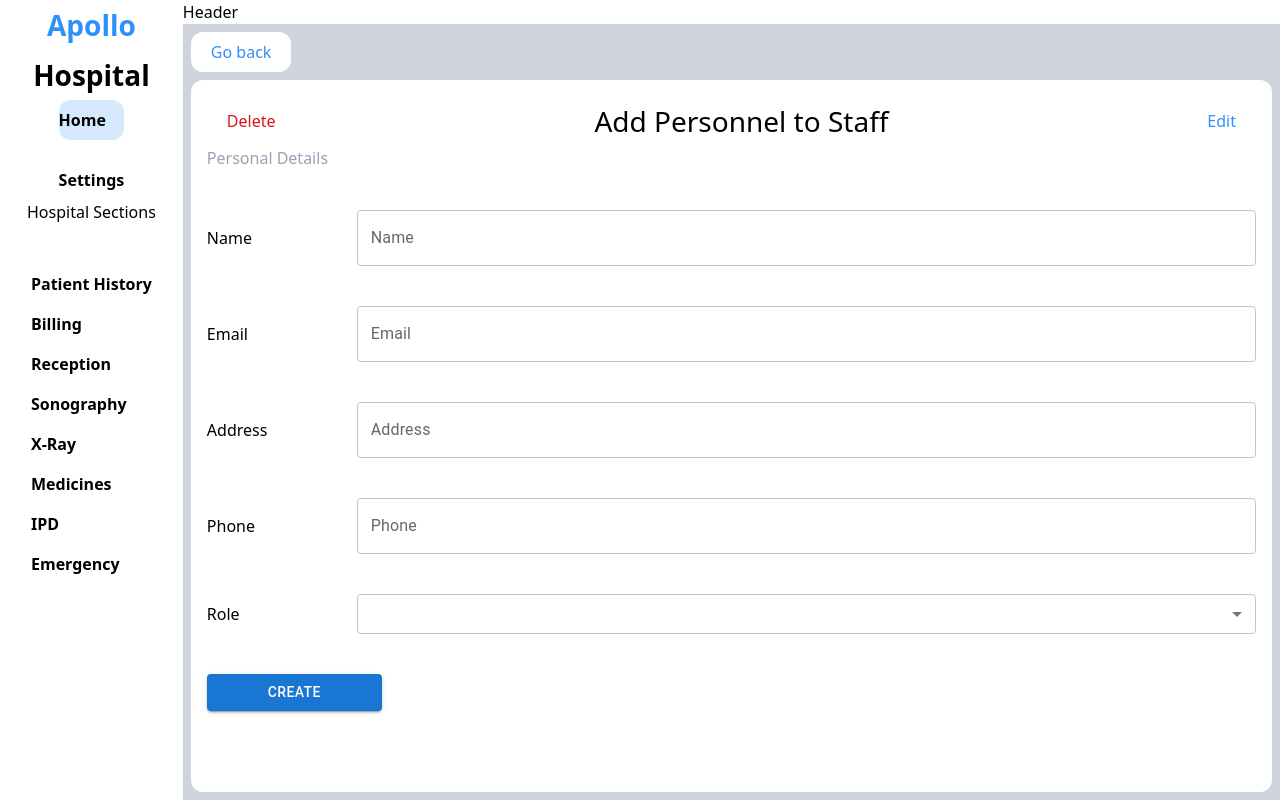
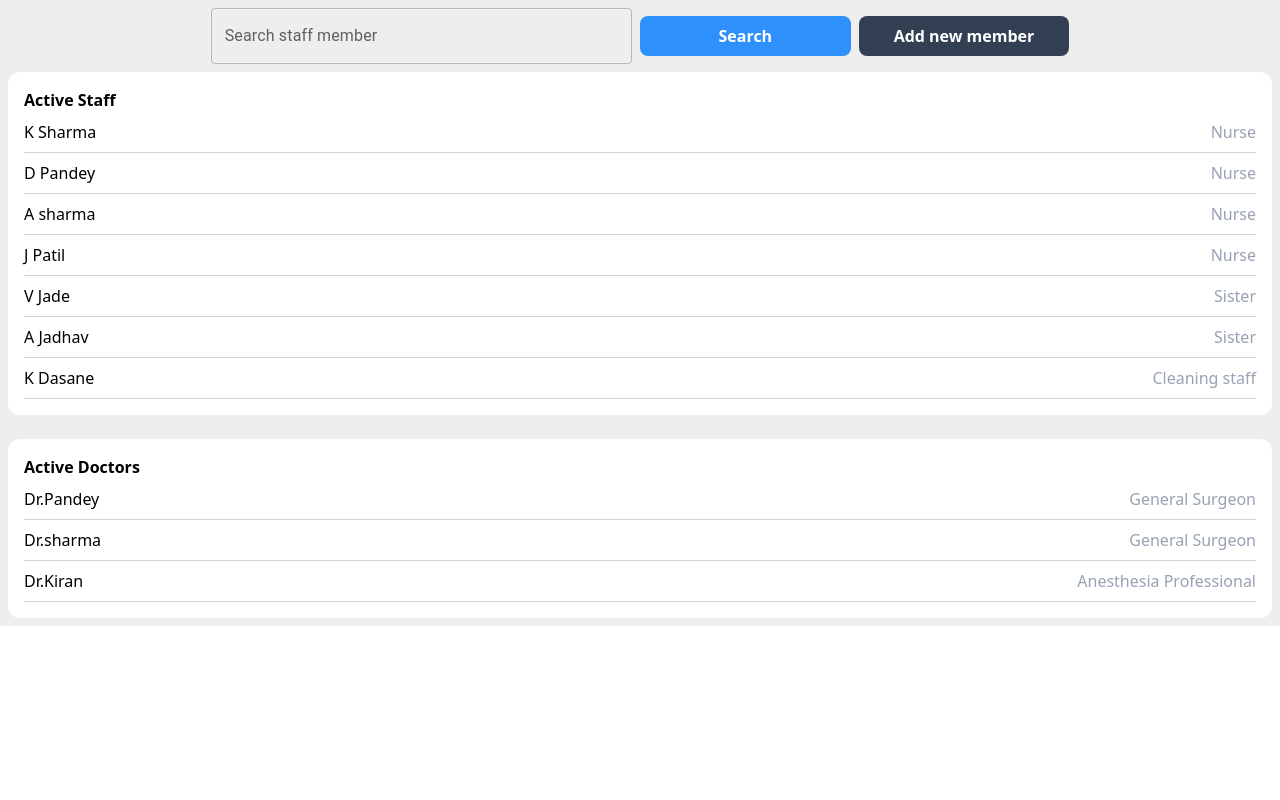
Before and after one commit to SiddheshBorse/Salus, a React (Vite) app: page /staff in a window 1280 px wide. Built offline with nearby package versions, Linux system fonts and the light colour scheme.

Commit message:
commit 1.1

```diff
--- a/package.json
+++ b/package.json
@@ -22,7 +22,6 @@
     "react-clock": "^4.6.0",
     "react-datepicker": "^6.6.0",
     "react-dom": "^18.2.0",
-    "react-router-dom": "^6.22.3",
     "react-time-picker": "^6.6.0"
   },
   "devDependencies": {
@@ -35,6 +34,7 @@
     "eslint-plugin-react-hooks": "^4.6.0",
     "eslint-plugin-react-refresh": "^0.4.6",
     "postcss": "^8.4.38",
+    "react-router-dom": "^6.22.3",
     "tailwindcss": "^3.4.3",
     "vite": "^5.2.0"
   }
--- a/src/App.jsx
+++ b/src/App.jsx
@@ -4,11 +4,25 @@ import { TextField } from "@mui/material";
 import MasterAccount from "./screens/OnBoarding/MasterAccount";
 import Login from "./screens/OnBoarding/Login";
 import Dashboard from "./screens/Application/Dashboard";
+import { Outlet, Route, Routes } from 'react-router'
+import DoctorUI from "./screens/Appointments/DoctorUI";
+import DoctorOnboarding from "./screens/Application/DoctorOnboarding";
+import StaffDisplay from "./screens/Application/StaffDisplay";
 
 export default function App() {
   return (
-    <div className="App">
-      <Dashboard/>
+    <div className= "App">
+      <Routes>
+        <Route path = "/" element = {<Dashboard />}/>
+        <Route path = "/landing" element = {<Landing/>} />
+        <Route path = "/login" element = {<Login/>}/>
+        <Route path = "/master" element = {<MasterAccount/>}/>
+        <Route path = "/doctor" element = {<DoctorUI/>}/>
+        <Route path = "/onboarding" element = {<DoctorOnboarding/>}/>
+        <Route path = "/staff" element = {<StaffDisplay/>}/>
+
+        </Routes>
+      <Outlet/>
     </div>
   )
 }
--- a/src/components/Main.jsx
+++ b/src/components/Main.jsx
@@ -1,10 +1,12 @@
 import React from 'react'
 import DoctorUI from '../screens/Appointments/DoctorUI'
 import DoctorOnboarding from '../screens/Application/DoctorOnboarding'
+import StaffDisplay from '../screens/Application/StaffDisplay'
+import Reception from '../screens/Application/Reception'
 
 const Main = () => {
   return (
-    <DoctorOnboarding/>
+    <Reception/>
   )
 }
 
--- a/src/constants/index.jsx
+++ b/src/constants/index.jsx
@@ -1 +1,39 @@
 // add hospital roles here
+
+export const staff = [
+  { name: "K Sharma", designation: "Nurse" },
+  { name: "D Pandey", designation: "Nurse" },
+  { name: "A sharma", designation: "Nurse" },
+  { name: "J Patil", designation: "Nurse" },
+  { name: "V Jade", designation: "Sister" },
+  { name: "A Jadhav", designation: "Sister" },
+  { name: "K Dasane", designation: "Cleaning staff" },
+];
+
+export const doctor = [
+  { name: "Dr.Pandey", designation: "General Surgeon" },
+  { name: "Dr.sharma", designation: "General Surgeon" },
+  { name: "Dr.Kiran", designation: "Anesthesia Professional" },
+];
+
+export const opd_patient = [
+  {name: "John Doe", status: "Waiting", doctor: "Dr. Smith", ailment: "Fever"},
+  {name: "Jane Smith", status: "Checkup Done", doctor: "Dr. Johnson", ailment: "Cough"},
+  {name: "Michael Johnson", status: "Waiting", doctor: "Dr. Lee", ailment: "Headache"},
+  {name: "Emily Brown", status: "Checkup Ongoing", doctor: "Dr. Wilson", ailment: "Back Pain"},
+  {name: "William Davis", status: "Waiting", doctor: "Dr. Martinez", ailment: "Fatigue"},
+  {name: "Olivia Garcia", status: "Waiting", doctor: "Dr. Anderson", ailment: "Allergies"},
+  {name: "Sophia Martinez", status: "Waiting", doctor: "Dr. Harris", ailment: "Sore Throat"},
+  {name: "Ethan Thomas", status: "Checkup Done", doctor: "Dr. White", ailment: "Sprained Ankle"}
+];
+
+export const ipd_patient = [
+  {name: "Emma Wilson", doctor: "Dr. Taylor", ward: "2", bed: "12"},
+  {name: "James Johnson", doctor: "Dr. Davis", ward: "4", bed: "5"},
+  {name: "Ava Brown", doctor: "Dr. Moore", ward: "3", bed: "8"},
+  {name: "Mia Miller", doctor: "Dr. Clark", ward: "1", bed: "11"},
+  {name: "Liam Taylor", doctor: "Dr. Robinson", ward: "2", bed: "7"},
+  {name: "Harper Thomas", doctor: "Dr. Harris", ward: "4", bed: "3"},
+  {name: "Benjamin Lee", doctor: "Dr. Wright", ward: "3", bed: "9"},
+  {name: "Amelia Martinez", doctor: "Dr. King", ward: "1", bed: "15"}
+];
--- /dev/null
+++ b/src/screens/Application/Reception.jsx
@@ -0,0 +1,65 @@
+import React from "react";
+import { TextField, Button } from "@mui/material";
+import { opd_patient, ipd_patient } from "../../constants";
+
+const Reception = () => {
+  return (
+    <div className="bg-highlight h-full flex flex-col flex-start p-2 gap-2 items-center">
+      <section className="flex items-center gap-2 justify-center w-full">
+        <TextField className="w-4/12" label="Search Patient" />
+        <button
+          className="bg-primary text-white w-2/12 py-2 font-bold rounded-lg"
+          variant="contained">
+          Search
+        </button>
+      </section>
+      <div className="reception-scroll-container overflow-y-auto h-full w-full">
+        <section className="bg-background-2 rounded-xl p-4 flex flex-col justify-center items-center gap-4 w-full">
+          <h4 className="font-semibold text-2xl">OPD Patients</h4>
+          {opd_patient.map((patient, index) => (
+            <section
+              key={index}
+              className="bg-white rounded-xl p-4 flex flex-col w-full gap-4">
+              <section className="flex justify-between w-full items-center">
+                <h4 className="font-semibold text-xl">{patient.name}</h4>
+                <button className="bg-tertiary text-white w-1/12 py-2 font-bold rounded-lg" variant="contained">
+                  View
+                </button>
+              </section>
+              <section className="flex justify-between w-full items-center">
+                <h4>Status</h4>
+                <h4>{patient.status}</h4>
+              </section>
+              <section className="flex justify-between w-full items-center">
+                <h4>{patient.doctor}</h4>
+                <h4>{patient.ailment}</h4>
+              </section>
+            </section>
+          ))}
+        </section>
+        <section className="w-full gap-4 flex flex-col items-center">
+          <h4 className="font-semibold text-2xl">IPD Patients</h4>
+          {ipd_patient.map((patient, index) => (
+            <section
+              key={index}
+              className="bg-white rounded-xl p-4 flex flex-col w-full gap-4">
+              <section className="flex justify-between w-full items-center">
+                <h4 className="font-semibold text-xl">{patient.name}</h4>
+                <button className="bg-tertiary text-white w-1/12 py-2 font-bold rounded-lg" variant="contained">
+                  View
+                </button>
+              </section>
+              <section className="flex justify-between w-full items-center">
+                <h4>Bed No.: {patient.bed}</h4>
+                <h4>Assigned Doctor: {patient.doctor}</h4>
+                <h4>Ward no: {patient.ward}</h4>
+              </section>
+            </section>
+          ))}
+        </section>
+      </div>
+    </div>
+  );
+};
+
+export default Reception;
--- /dev/null
+++ b/src/screens/Application/StaffDisplay.jsx
@@ -0,0 +1,56 @@
+import React from "react";
+import { TextField, Button } from "@mui/material";
+import { staff, doctor } from "../../constants";
+
+const StaffDisplay = () => {
+  return (
+    <div className="bg-highlight flex flex-col flex-start p-2 gap-2">
+      <section className="flex items-center gap-2 justify-center">
+        <TextField className="w-4/12" label="Search staff member" />
+        <button
+          className="bg-primary text-white w-2/12 py-2 font-bold rounded-lg"
+          variant="contained">
+          Search
+        </button>
+        <button
+          className="bg-tertiary text-white w-2/12 py-2 font-bold rounded-lg"
+          variant="contained">
+          Add new member
+        </button>
+      </section>
+      <section className="bg-white rounded-xl p-4 h-fit flex flex-col">
+        <h4 className="font-semibold">Active Staff</h4>
+        <ul>
+          {staff.map((staffMember, index) => (
+            <li
+              key={index}
+              className="flex justify-between py-2 border-b border-gray-300">
+              <span>{staffMember.name}</span>
+              <span className="text-tertiary-light">
+                {staffMember.designation}
+              </span>
+            </li>
+          ))}
+        </ul>
+      </section>
+
+      <section className="bg-white rounded-xl p-4 h-fit flex flex-col mt-4">
+        <h4 className="font-semibold">Active Doctors</h4>
+        <ul>
+          {doctor.map((doctorMember, index) => (
+            <li
+              key={index}
+              className="flex justify-between py-2 border-b border-gray-300">
+              <span>{doctorMember.name}</span>
+              <span className="text-tertiary-light">
+                {doctorMember.designation}
+              </span>
+            </li>
+          ))}
+        </ul>
+      </section>
+    </div>
+  );
+};
+
+export default StaffDisplay;
--- a/tailwind.config.js
+++ b/tailwind.config.js
@@ -26,7 +26,7 @@ export default {
         "secondary":"#16B364",
         "tertiary":"#334054",
         "tertiary-light":"#98A2B3",
-        "highlight":"#D0D5DD",
+        "highlight":"#EEE",
         "background-1":"#D5E9FE",
         "background-2":"#C5ECD8",
         "error":"#DC1515"
```
Also changed, not shown: src/screens/Application/Dashboard.jsx (+13 -13 lines), 1 other file (tests, documents, lock files or other folders).
